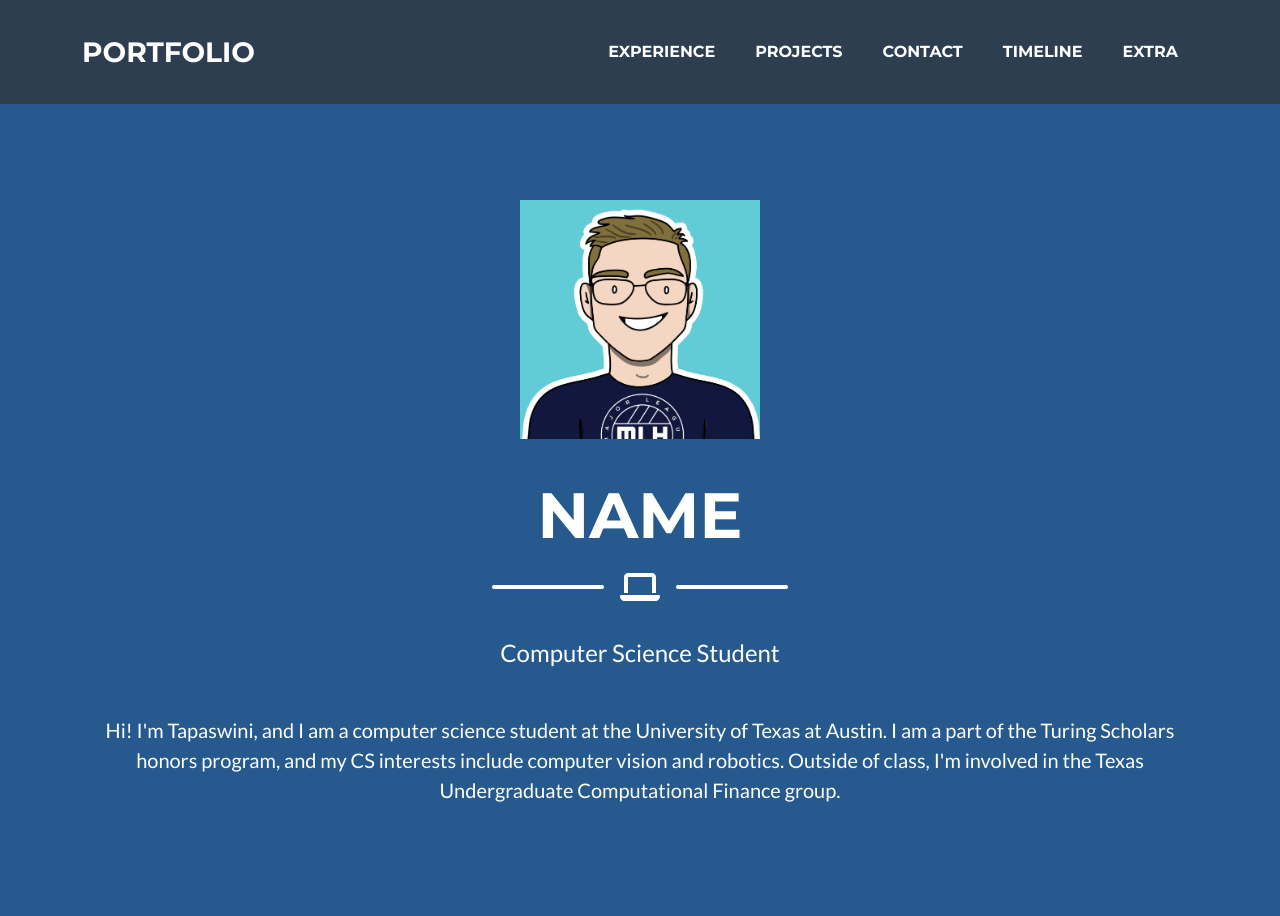
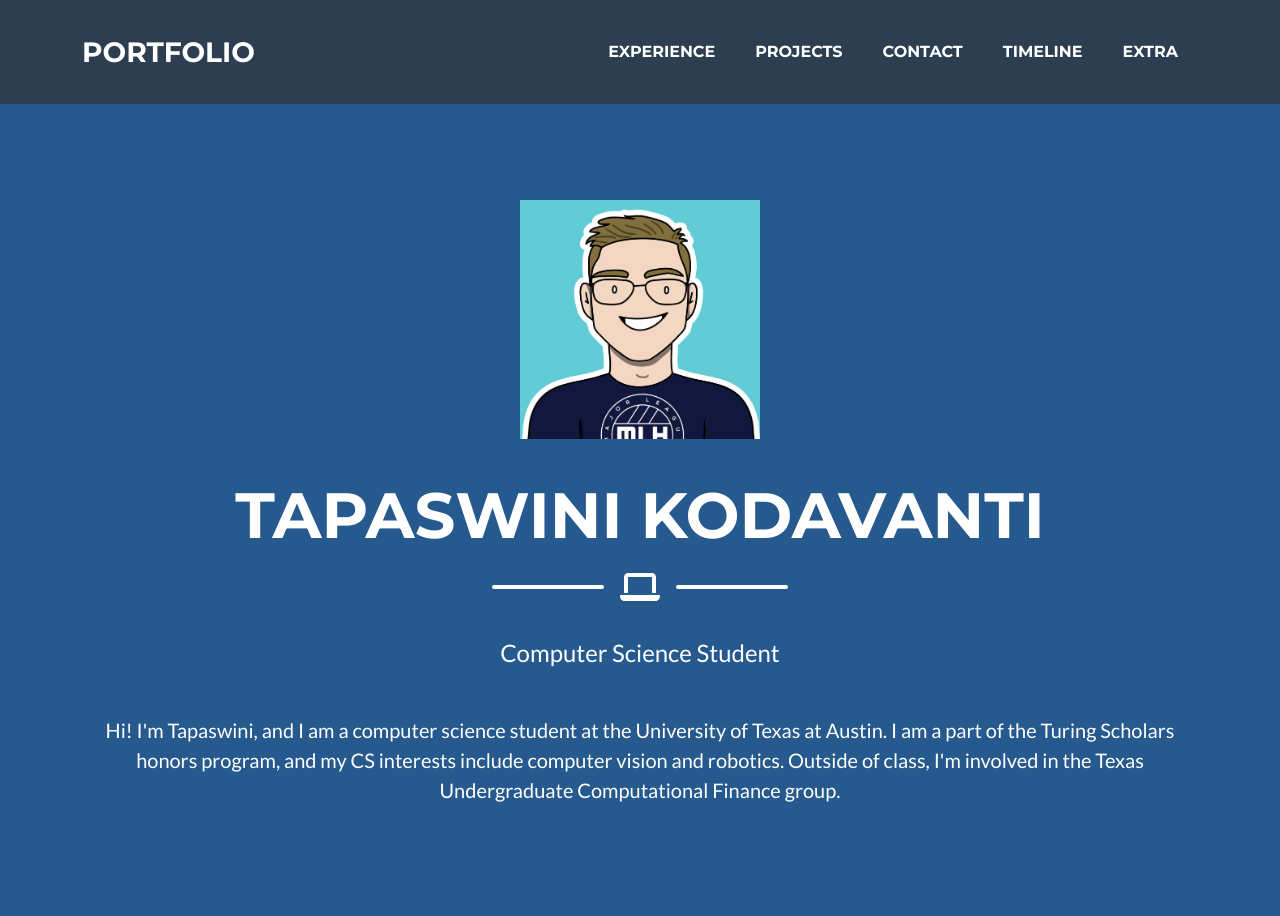
Before and after one commit to tapaswini-kodavanti/MLH-Fellowship-pe-portfolio, a Flask app: page / in a window 1280 px wide. Shown: the top 916 px of the page. Run offline with Flask 2, Linux system fonts and the light colour scheme; parts of the project's set-up code (start-up, migrations or seed data) failed here and were passed over; some libraries are stand-ins or nearby versions.

Commit message:
name change

```diff
--- a/app/templates/index.html
+++ b/app/templates/index.html
@@ -43,7 +43,7 @@
                 <!-- Masthead Avatar Image-->
                 <img class="masthead-avatar mb-5" src="../static/assets/img/logo.jpg" alt="..." />
                     <!-- Masthead Heading-->
-                    <h1 class="masthead-heading text-uppercase mb-0">Name</h1>
+                    <h1 class="masthead-heading text-uppercase mb-0">Tapaswini Kodavanti</h1>
 
                     <!-- Icon Divider-->
                     <div class="divider-custom divider-light">
```
